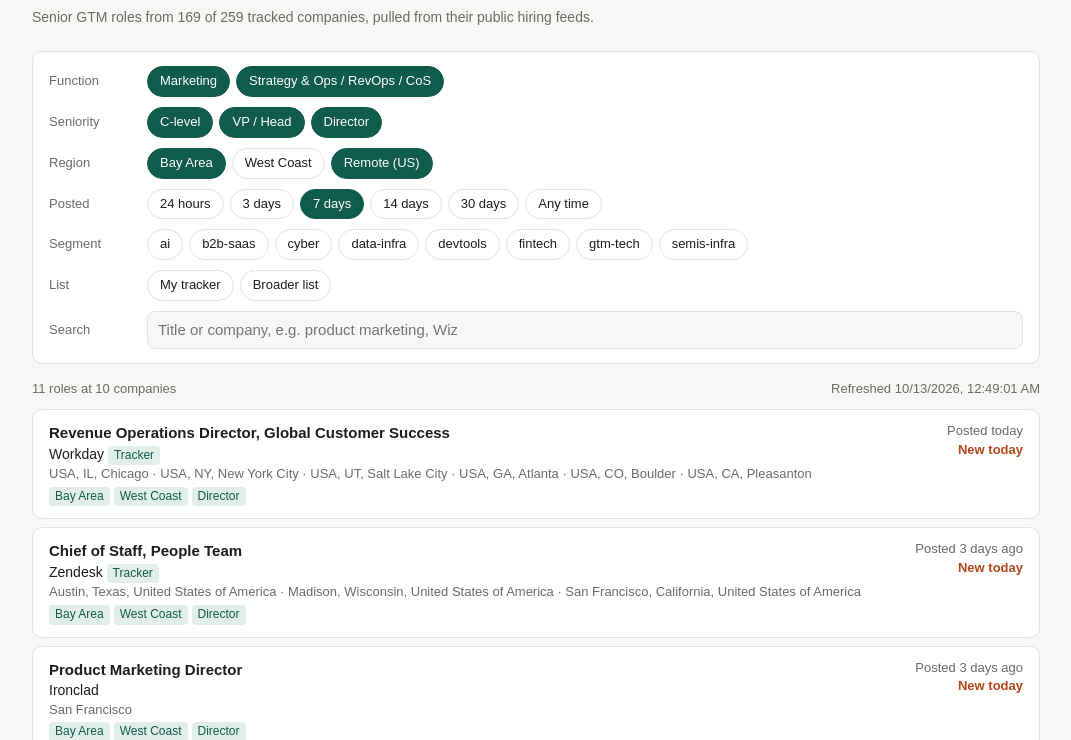
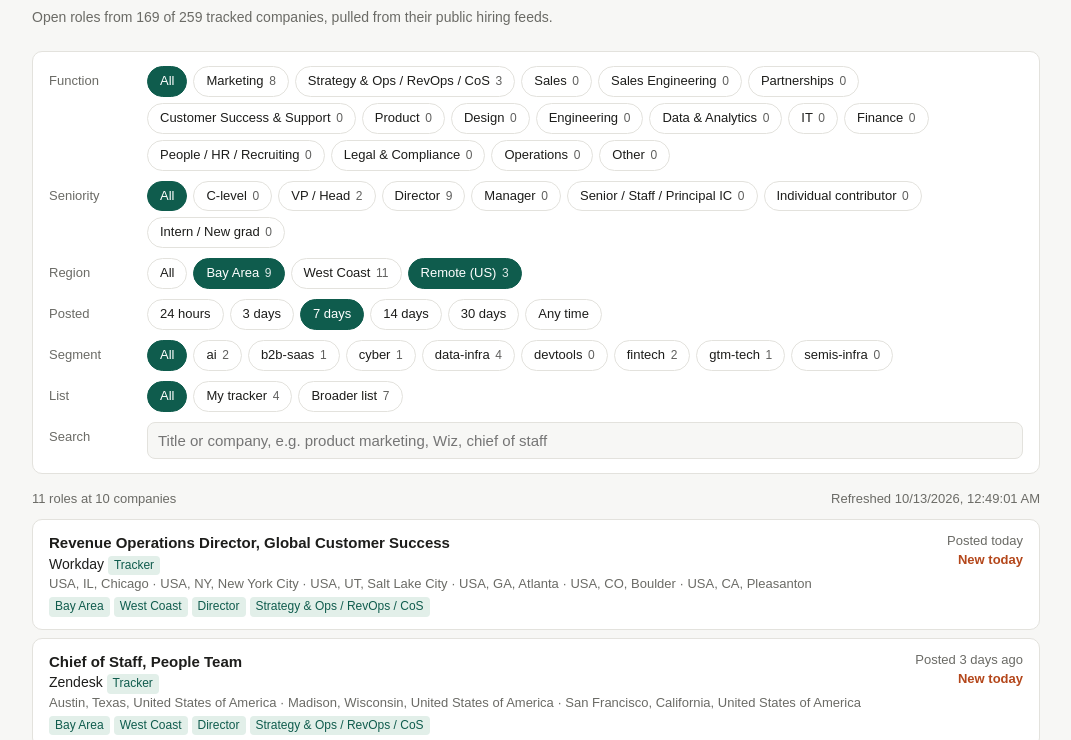
Before and after one commit to glalegre-ctrl/GTM-radar, a plain HTML site: page docs/index.html in a window 1280 px wide. Shown: the part 60-800 px from the top of the page, without its empty margins (104-1175 px from the left). Drawn offline with Linux system fonts and the light colour scheme.

Commit message:
Add files via upload

```diff
--- a/docs/index.html
+++ b/docs/index.html
@@ -23,9 +23,10 @@
   .sub { color: var(--muted); margin: 0; font-size: 14px; }
   .filters { background: var(--card); border: 1px solid var(--line); border-radius: 10px;
              padding: 14px 16px; margin: 16px 0; display: grid; gap: 10px; }
-  .row { display: flex; flex-wrap: wrap; align-items: center; gap: 6px; }
+  .row { display: flex; flex-wrap: wrap; align-items: flex-start; gap: 6px; }
+  .row > .label { padding-top: 6px; }
   .row > .label { width: 92px; color: var(--muted); font-size: 13px; flex-shrink: 0; }
-  .row > span[id] { display: flex; flex-wrap: wrap; gap: 6px; }
+  .row > span[id] { display: flex; flex-wrap: wrap; gap: 6px; flex: 1; min-width: 0; }
   .chip { border: 1px solid var(--line); background: transparent; color: var(--ink);
           border-radius: 999px; padding: 5px 12px; font: inherit; font-size: 13px; cursor: pointer; }
   .chip[aria-pressed="true"] { background: var(--accent); border-color: var(--accent); color: var(--card); }
@@ -44,6 +45,12 @@
   .tag { display: inline-block; background: var(--accent-soft); color: var(--accent);
          border-radius: 4px; padding: 1px 6px; font-size: 12px; margin-right: 4px; }
   .new { color: var(--new); font-weight: bold; }
+  .chip .n { opacity: 0.7; font-size: 12px; margin-left: 2px; }
+  .chip[aria-pressed="true"] .n { opacity: 0.85; }
+  .more { justify-self: center; border: 1px solid var(--line); background: var(--card); color: var(--ink);
+          border-radius: 8px; padding: 9px 16px; font: inherit; font-size: 14px; cursor: pointer; }
+  .more:hover { border-color: var(--accent); color: var(--accent); }
+  .tag + .tag { margin-left: 0; }
   .empty { text-align: center; color: var(--muted); padding: 40px 0; }
   details { color: var(--muted); font-size: 13px; margin-bottom: 40px; }
   @media (max-width: 600px) {
@@ -67,7 +74,7 @@
     <div class="row"><span class="label">Segment</span><span id="f-seg"></span></div>
     <div class="row"><span class="label">List</span><span id="f-src"></span></div>
     <div class="row"><span class="label">Search</span>
-      <input type="search" id="q" placeholder="Title or company, e.g. product marketing, Wiz">
+      <input type="search" id="q" placeholder="Title or company, e.g. product marketing, Wiz, chief of staff">
     </div>
   </section>
   <div class="summary"><span id="count"></span><span id="updated"></span></div>
@@ -76,41 +83,32 @@
 </main>
 
 <script>
-const OPTS = {
-  fn:     [["marketing","Marketing"],["strategy-ops","Strategy & Ops / RevOps / CoS"]],
-  sen:    [["c-level","C-level"],["vp-head","VP / Head"],["director","Director"]],
-  region: [["bay-area","Bay Area"],["west-coast","West Coast"],["remote-us","Remote (US)"]],
-  posted: [["1","24 hours"],["3","3 days"],["7","7 days"],["14","14 days"],["30","30 days"],["all","Any time"]],
-};
-// Defaults match your search: Bay Area + Remote, Director and up, last 7 days
-const DEFAULTS = { fn: ["marketing","strategy-ops"], sen: ["c-level","vp-head","director"],
-                   region: ["bay-area","remote-us"], posted: ["7"], seg: [], src: [] };
+// Fallback labels; the live list comes from jobs.json so new categories appear automatically
+let FN_LABELS = {"marketing":"Marketing","strategy-ops":"Strategy & Ops / RevOps / CoS","sales":"Sales",
+  "sales-engineering":"Sales Engineering","partnerships":"Partnerships","customer-success":"Customer Success & Support",
+  "product":"Product","design":"Design","engineering":"Engineering","data":"Data & Analytics","it":"IT",
+  "finance":"Finance","people":"People / HR / Recruiting","legal":"Legal & Compliance","operations":"Operations","other":"Other"};
+let SEN_LABELS = {"c-level":"C-level","vp-head":"VP / Head","director":"Director","manager":"Manager",
+  "senior-ic":"Senior / Staff / Principal IC","ic":"Individual contributor","intern":"Intern / New grad"};
+const REGION_LABELS = {"bay-area":"Bay Area","west-coast":"West Coast","remote-us":"Remote (US)"};
+const POSTED = [["1","24 hours"],["3","3 days"],["7","7 days"],["14","14 days"],["30","30 days"],["all","Any time"]];
+const SRC_LABELS = {"tracker":"My tracker","broad":"Broader list"};
+const MULTI = ["fn","sen","region","seg","src"];
+const PAGE = 100;
+
+// Empty selection means "all". Defaults: every function and level, Bay Area + remote, last 7 days.
+const DEFAULTS = { fn: [], sen: [], region: ["bay-area","remote-us"], posted: ["7"], seg: [], src: [] };
 
 const params = new URLSearchParams(location.search);
 const state = {};
-for (const k of ["fn","sen","region","posted","seg","src"]) {
+for (const k of [...MULTI, "posted"]) {
   state[k] = params.has(k) ? params.get(k).split(",").filter(Boolean) : [...DEFAULTS[k]];
 }
 state.q = params.get("q") || "";
 document.getElementById("q").value = state.q;
-
+let shown = PAGE;
 let DATA = { roles: [] };
-
-function chips(key, options, single) {
-  const host = document.getElementById("f-" + key);
-  host.innerHTML = "";
-  for (const [val, label] of options) {
-    const b = document.createElement("button");
-    b.className = "chip"; b.textContent = label; b.type = "button";
-    b.setAttribute("aria-pressed", state[key].includes(val));
-    b.onclick = () => {
-      if (single) state[key] = [val];
-      else state[key] = state[key].includes(val) ? state[key].filter(v => v !== val) : [...state[key], val];
-      chips(key, options, single); render();
-    };
-    host.appendChild(b);
-  }
-}
+let SEG_LABELS = {};
 
 function daysAgo(iso) {
   if (!iso) return Infinity;
@@ -125,66 +123,116 @@
 }
 function esc(s) { return String(s ?? "").replace(/[&<>"]/g, c => ({"&":"&amp;","<":"&lt;",">":"&gt;",'"':"&quot;"}[c])); }
 
-const LABEL = Object.fromEntries(Object.values(OPTS).flat());
+// Rows passing every filter except the one named in `skip` (used for the counts on each chip)
+function matches(r, skip) {
+  const maxDays = state.posted[0] === "all" ? Infinity : Number(state.posted[0] || 7);
+  const q = state.q.trim().toLowerCase();
+  return (skip === "fn" || !state.fn.length || state.fn.includes(r.fn)) &&
+    (skip === "sen" || !state.sen.length || state.sen.includes(r.sen)) &&
+    (skip === "region" || !state.region.length || r.regions.some(x => state.region.includes(x))) &&
+    (skip === "seg" || !state.seg.length || state.seg.includes(r.segment)) &&
+    (skip === "src" || !state.src.length || state.src.includes(r.source)) &&
+    (skip === "posted" || daysAgo(r.posted) <= maxDays) &&
+    (!q || (r.title + " " + r.company).toLowerCase().includes(q));
+}
+
+function chipRow(key, labels, single) {
+  const host = document.getElementById("f-" + key);
+  host.innerHTML = "";
+  const counts = {};
+  if (!single) {
+    for (const r of DATA.roles) {
+      if (!matches(r, key)) continue;
+      const vals = key === "region" ? r.regions : [key === "fn" ? r.fn : key === "sen" ? r.sen : key === "seg" ? r.segment : r.source];
+      for (const v of vals) counts[v] = (counts[v] || 0) + 1;
+    }
+  }
+  const add = (label, pressed, onclick, n) => {
+    const b = document.createElement("button");
+    b.className = "chip"; b.type = "button";
+    b.innerHTML = esc(label) + (n !== undefined ? ` <span class="n">${n.toLocaleString()}</span>` : "");
+    b.setAttribute("aria-pressed", pressed);
+    b.onclick = onclick;
+    host.appendChild(b);
+  };
+  if (!single) add("All", !state[key].length, () => { state[key] = []; update(); });
+  for (const [val, label] of labels) {
+    add(label, state[key].includes(val), () => {
+      if (single) state[key] = [val];
+      else state[key] = state[key].includes(val) ? state[key].filter(v => v !== val) : [...state[key], val];
+      update();
+    }, single ? undefined : (counts[val] || 0));
+  }
+}
 
 function syncURL() {
   const p = new URLSearchParams();
-  for (const k of ["fn","sen","region","posted","seg","src"]) if (state[k].length) p.set(k, state[k].join(","));
+  for (const k of [...MULTI, "posted"]) {
+    // Write a filter when it differs from the default, including "All" (empty) where the default isn't
+    if (state[k].join(",") !== DEFAULTS[k].join(",")) p.set(k, state[k].join(","));
+  }
   if (state.q) p.set("q", state.q);
   history.replaceState(null, "", "?" + p.toString());
 }
 
+function update() { shown = PAGE; render(); }
+
 function render() {
   syncURL();
-  const maxDays = state.posted[0] === "all" ? Infinity : Number(state.posted[0] || 7);
-  const q = state.q.trim().toLowerCase();
+  chipRow("fn", Object.entries(FN_LABELS));
+  chipRow("sen", Object.entries(SEN_LABELS));
+  chipRow("region", Object.entries(REGION_LABELS));
+  chipRow("posted", POSTED, true);
+  chipRow("seg", Object.entries(SEG_LABELS));
+  chipRow("src", Object.entries(SRC_LABELS).filter(([v]) => DATA.status && DATA.status.some(s => s.source === v)));
+
   const today = DATA.generated ? DATA.generated.slice(0, 10) : "";
-  const rows = DATA.roles.filter(r =>
-    (!state.fn.length || state.fn.includes(r.fn)) &&
-    (!state.sen.length || state.sen.includes(r.sen)) &&
-    (!state.region.length || r.regions.some(x => state.region.includes(x))) &&
-    (!state.seg.length || state.seg.includes(r.segment)) &&
-    (!state.src.length || state.src.includes(r.source)) &&
-    daysAgo(r.posted) <= maxDays &&
-    (!q || (r.title + " " + r.company).toLowerCase().includes(q))
-  );
+  const rows = DATA.roles.filter(r => matches(r));
   document.getElementById("count").textContent =
-    rows.length + " role" + (rows.length === 1 ? "" : "s") + " at " + new Set(rows.map(r => r.company)).size + " companies";
+    rows.length.toLocaleString() + " role" + (rows.length === 1 ? "" : "s") + " at " +
+    new Set(rows.map(r => r.company)).size + " companies";
   const list = document.getElementById("list");
   if (!rows.length) { list.innerHTML = '<p class="empty">No roles match. Try widening Posted or Region.</p>'; return; }
-  list.innerHTML = rows.map(r => `
+  list.innerHTML = rows.slice(0, shown).map(r => `
     <article class="job">
       <div>
         <a href="${esc(r.url)}" target="_blank" rel="noopener">${esc(r.title)}</a>
         <div class="company">${esc(r.company)}${r.source === "tracker" ? ' <span class="tag">Tracker</span>' : ""}</div>
         <div class="meta">${esc(r.locations.join(" · "))}</div>
-        <div>${r.regions.map(x => `<span class="tag">${esc(LABEL[x] || x)}</span>`).join("")}<span class="tag">${esc(LABEL[r.sen] || r.sen)}</span></div>
+        <div>${r.regions.map(x => `<span class="tag">${esc(REGION_LABELS[x] || x)}</span>`).join("")}<span class="tag">${esc(SEN_LABELS[r.sen] || r.sen)}</span><span class="tag">${esc(FN_LABELS[r.fn] || r.fn)}</span></div>
       </div>
       <div class="right">
         Posted ${ago(r.posted)}<br>
         ${r.first_seen === today ? '<span class="new">New today</span>' : "First seen " + esc(r.first_seen)}
       </div>
-    </article>`).join("");
+    </article>`).join("") +
+    (rows.length > shown ? `<button class="more" type="button" id="more">Show ${Math.min(PAGE, rows.length - shown)} more of ${(rows.length - shown).toLocaleString()} remaining</button>` : "");
+  const more = document.getElementById("more");
+  if (more) more.onclick = () => { shown += PAGE; render(); };
 }
 
-document.getElementById("q").addEventListener("input", e => { state.q = e.target.value; render(); });
+let typing;
+document.getElementById("q").addEventListener("input", e => {
+  state.q = e.target.value;
+  clearTimeout(typing); typing = setTimeout(update, 150);
+});
 
 fetch("jobs.json", { cache: "no-store" })
   .then(r => r.json())
   .then(d => {
     DATA = d;
+    if (d.functions) FN_LABELS = d.functions;
+    if (d.seniorities) SEN_LABELS = d.seniorities;
+    // Older data files (before every function was tracked) have no fn/sen on some roles
+    for (const r of d.roles) { r.fn = r.fn || "other"; r.sen = r.sen || "ic"; }
     const segs = [...new Set(d.roles.map(r => r.segment).filter(Boolean))].sort();
-    OPTS.seg = segs.map(s => [s, s]);
-    chips("fn", OPTS.fn); chips("sen", OPTS.sen); chips("region", OPTS.region);
-    chips("posted", OPTS.posted, true); chips("seg", OPTS.seg);
-    OPTS.src = [["tracker","My tracker"],["broad","Broader list"]].filter(([v]) => d.status.some(s => s.source === v));
-    chips("src", OPTS.src);
+    SEG_LABELS = Object.fromEntries(segs.map(s => [s, s]));
     document.getElementById("sub").textContent =
-      `Senior GTM roles from ${d.companies_ok} of ${d.companies_tracked} tracked companies, pulled from their public hiring feeds.`;
+      `Open roles from ${d.companies_ok} of ${d.companies_tracked} tracked companies, pulled from their public hiring feeds.`;
     document.getElementById("updated").textContent = "Refreshed " + new Date(d.generated).toLocaleString();
     const bad = d.status.filter(s => !s.ok);
     document.getElementById("health-body").innerHTML =
-      (bad.length ? "<p>Not reading (fix slug in companies.csv):</p><ul>" + bad.map(s => `<li>${esc(s.company)} (${esc(s.slug)}): ${esc(s.note)}</li>`).join("") + "</ul>" : "<p>All feeds OK.</p>") +
+      (bad.length ? "<p>Not reading (add a job link in companies.csv):</p><ul>" + bad.map(s => `<li>${esc(s.company)}${s.slug ? " (" + esc(s.slug) + ")" : ""}: ${esc(s.note)}</li>`).join("") + "</ul>" : "<p>All feeds OK.</p>") +
       "<p>Reading: " + d.status.filter(s => s.ok).map(s => `${esc(s.company)} (${s.ats}, ${s.open_roles} open${s.guessed ? ", auto-found" : ""})`).join(", ") + "</p>";
     render();
   })
```
